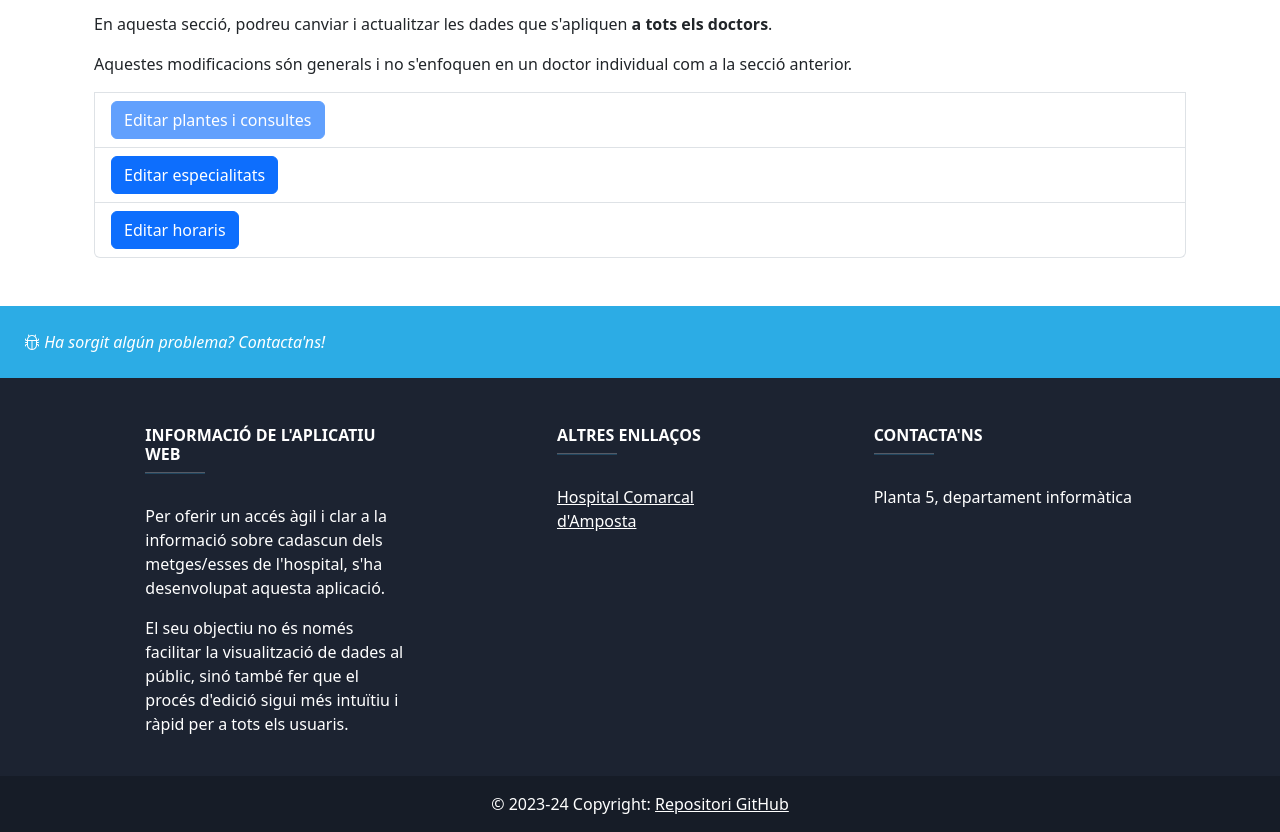
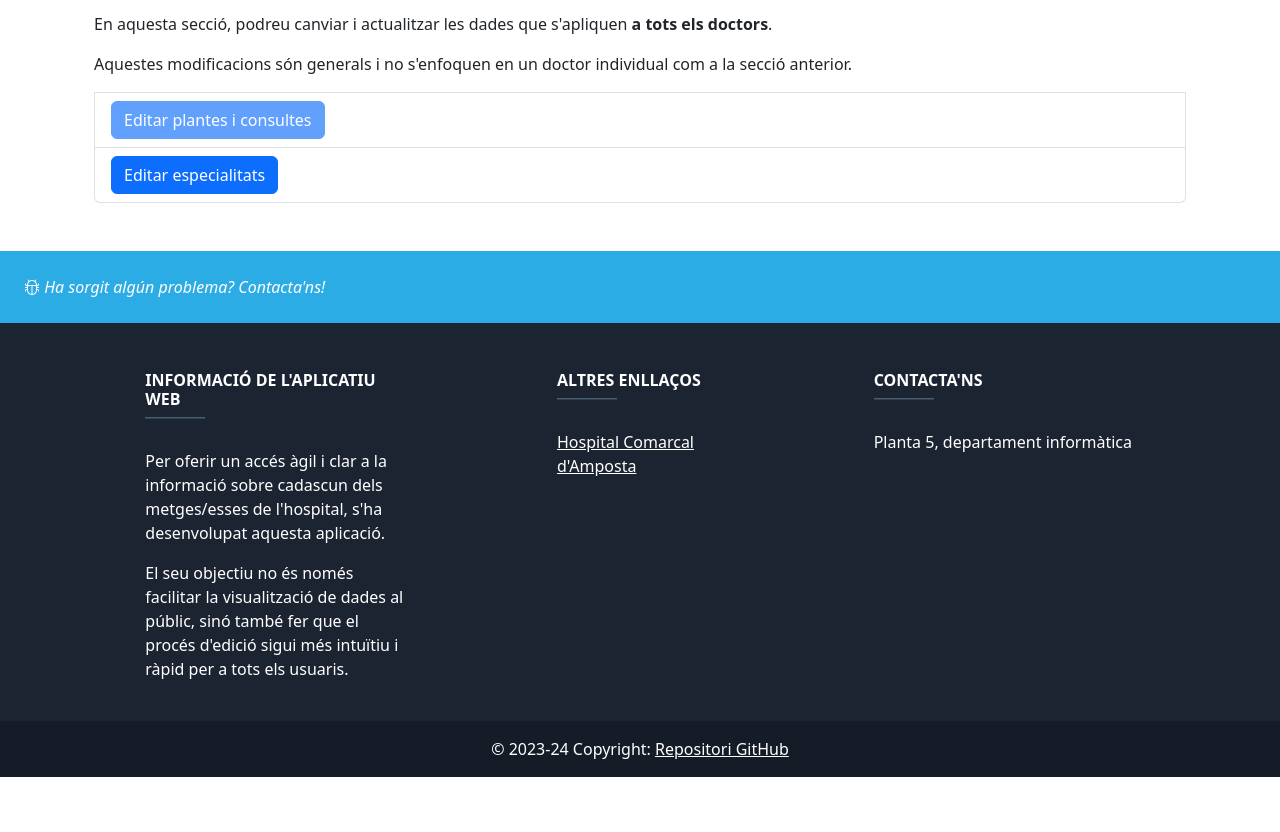
Before and after one commit to Kizumi19/2-Project_ScreenInfo, a Symfony app: template templates/admin/index.html.twig in a window 1280 px wide. Shown: the part 503-1335 px from the top of the page. After the commit the page ends 1280 px from the top, so only its background shows below. Run offline with Twig, Linux system fonts and the light colour scheme; the template is opened without the code that fills it, so the values that code supplies are empty; some libraries are stand-ins or nearby versions.

Commit message:
Admin FrontEnd updated

```diff
--- a/templates/admin/index.html.twig
+++ b/templates/admin/index.html.twig
@@ -28,18 +28,17 @@
 
                     <p>Aquestes modificacions són generals i no s'enfoquen en un doctor individual com a la secció anterior.</p>
                 <li class="list-group-item">
-                    <a class="btn btn-primary disabled" href="{{ path('app_location_index') }}">Editar plantes i consultes</a>
+                    <span class="d-inline-block" tabindex="0" data-bs-content="Contacta amb l'administrador per fer canvis">
+                        <a class="btn btn-primary disabled" href="{{ path('app_location_index') }}">Editar plantes i consultes</a>
+                    </span>
                 </li>
                 <li class="list-group-item">
                     <a class="btn btn-primary" href="{{ path('app_speciality_index') }}">Editar especialitats</a>
                 </li>
-                <li class="list-group-item">
-                    <a class="btn btn-primary" href="{{ path('app_schedule_index') }}">Editar horaris</a>
-                </li>
+
             </ul>
         </div>
     </div>
 
 </div>
-
 {% endblock %}
--- a/templates/subNavbarAdmin.html.twig
+++ b/templates/subNavbarAdmin.html.twig
@@ -24,10 +24,8 @@
                             </div>
                             <div class="list-group mt-2">
                                 <a href="{{ path('app_doctor_index') }}" class="list-group-item list-group-item-action">Noms i cognoms dels doctors</a>
-                                <a href="{{ path('app_location_index') }}" class="list-group-item list-group-item-action" aria-current="true">
-                                    Plantes i consultes
-                                </a>
                                 <a href="{{ path('app_schedule_index') }}" class="list-group-item list-group-item-action">Horaris dels doctors</a>
+
                             </div>
                         </div>
                     </div>
@@ -41,17 +39,12 @@
                     <div id="panelsStayOpen-collapseTwo" class="accordion-collapse collapse" aria-labelledby="panelsStayOpen-headingTwo">
                         <div class="accordion-body scrollable-list">
                             <p>En aquesta secció, podreu canviar i actualitzar les dades que s'apliquen <strong>a tots els doctors</strong>.</p>
-
-                            <p>Aquestes modificacions són generals i no s'enfoquen en un doctor individual com a la secció anterior.</p>
                         </div>
                         <div class="list-group mt-2">
-                            <a href="{{ path('app_doctor_index') }}" class="list-group-item list-group-item-action">Noms i cognoms dels doctors</a>
                             <a href="{{ path('app_location_index') }}" class="list-group-item list-group-item-action" aria-current="true">
                                 Plantes i consultes
                             </a>
                             <a href="{{ path('app_speciality_index') }}" class="list-group-item list-group-item-action">Especialitats dels doctors</a>
-
-                            <a href="{{ path('app_schedule_index') }}" class="list-group-item list-group-item-action">Horaris dels doctors</a>
                         </div>
                     </div>
                 </div>
```
